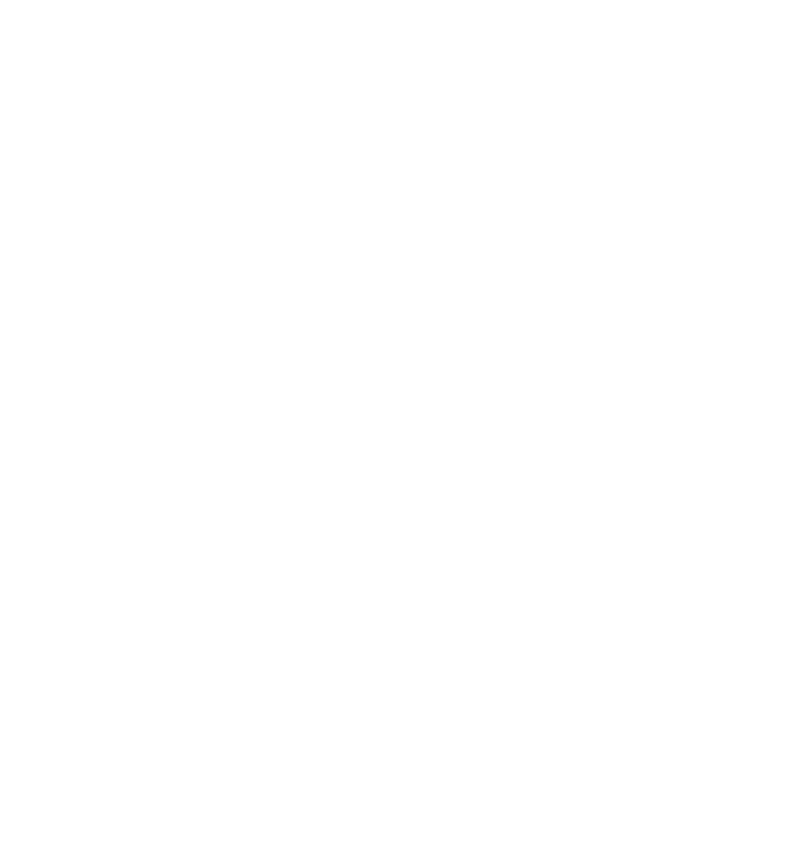
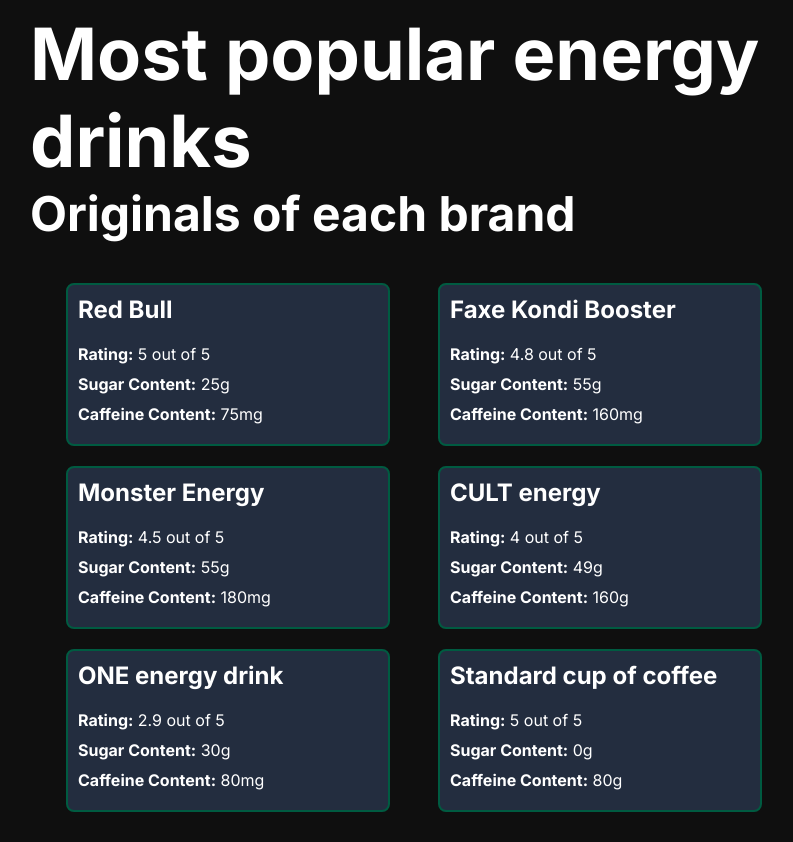
Before and after one commit to migoll/Rubric-Loops-and-arrays, a plain HTML site: page index.html in a window 1280 px wide. Shown: the whole page, without its empty margins (226-1019 px from the left). Before the commit the page ends 800 px from the top, so only its background shows below. Drawn offline with Linux system fonts and the light colour scheme.

Commit message:
most of stuff

```diff
--- a/assets/app.js
+++ b/assets/app.js
@@ -0,0 +1,30 @@
+
+
+
+
+if(window.location.href.includes("index")){
+  // Alt her inde virker kun på index.html //
+
+  const drinksEl = document.querySelector(".drinks-container")
+
+  /* Her definerers de forskellige energridrikkes oplysninger i arrays */
+
+  const energyDrinks = ["Red Bull", "Faxe Kondi Booster", "Monster Energy", "CULT energy", "ONE energy drink", "Standard cup of coffee"]
+  const ratings = [5.0, 4.8, 4.5, 4.0, 2.9, 5.0]
+  const sugarContents = ["25g", "55g", "55g", "49g", "30g", "0g"]
+  const caffeineContents = ["75mg", "160mg", "180mg", "160g", "80mg", "80g"]
+
+  energyDrinks.forEach(function(energyDrink, index){
+  drinksEl.innerHTML += `
+
+    <div class="drink-card">
+    <h2>${energyDrink}</h2>
+    <p><strong>Rating:</strong> ${ratings[index]} out of 5</p>
+    <p><strong>Sugar Content:</strong> ${sugarContents[index]}</p>
+    <p><strong>Caffeine Content:</strong> ${caffeineContents[index]}</p>
+
+  `;
+
+  })
+
+}
--- a/assets/css/styles.css
+++ b/assets/css/styles.css
@@ -1,3 +1,6 @@
+@import url('https://fonts.googleapis.com/css2?family=Inter:wght@100..900&display=swap');
+
+
 /* Reset some default styles */
 body, h1, h2, p {
   margin: 0;
@@ -6,14 +9,11 @@
 
 /* Basic styling */
 body {
-  font-family: Arial, sans-serif;
-  background-color: #ffffff;
+  font-family: 'Inter', Arial, sans-serif;
+  background-color: #0F0F0F;
   color: #000000;
-}
+  width: 100%;
 
-header {
-  color: #ffffff;
-  padding: 10px;
 }
 
 nav ul {
@@ -26,7 +26,7 @@
 }
 
 nav ul li a {
-  color: #fff;
+  color: #ffffff;
   text-decoration: none;
 }
 
@@ -40,3 +40,46 @@
   padding: 10px;
   width: 100%;
 }
+
+/* Header styling */
+
+header {
+  color: #ffffff;
+  padding: 10px;
+  width: 60%;
+  margin: 0 auto;
+}
+
+header h1 {
+  font-size: 72px;
+}
+header h2 {
+  font-size: 48px;
+}
+
+/* cards styling */
+
+.drinks-container {
+  display: grid;
+  grid-template-columns: 1fr 1fr;
+  width: 60%;
+  margin: 0 auto;
+}
+
+.drink-card {
+  background-color: #232D3F;
+  color: white;
+  padding: 10px;
+  width: 300px;
+  border: 2px solid #005B41;
+  border-radius: 8px;
+  margin: 10px auto;
+}
+
+
+.drink-card h2 {
+  margin-bottom: 20px;
+}
+.drink-card p {
+  margin-block: 10px;
+}
--- a/index.html
+++ b/index.html
@@ -6,6 +6,26 @@
     <title>Document</title>
     <script src="./assets/app.js" defer></script>
     <link rel="stylesheet" href="./assets/css/styles.css" />
+    <style>
+      @import url('https://fonts.googleapis.com/css2?family=Inter:wght@100..900&display=swap')
+      </style>
   </head>
-  <body></body>
+  <body>
+
+    <header>
+
+
+      <h1>Most popular energy drinks</h1>
+      <h2>Originals of each brand</h2>
+
+
+    </header>
+
+    <main>
+
+    <div class="drinks-container"></div>
+
+    </main>
+
+  </body>
 </html>
```
